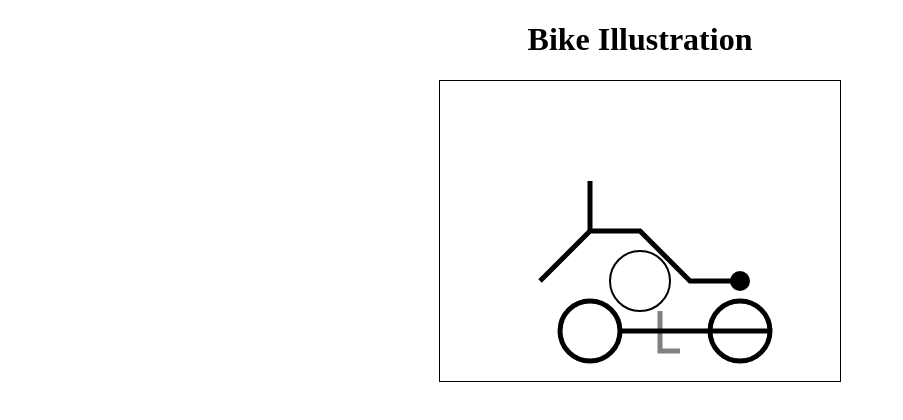
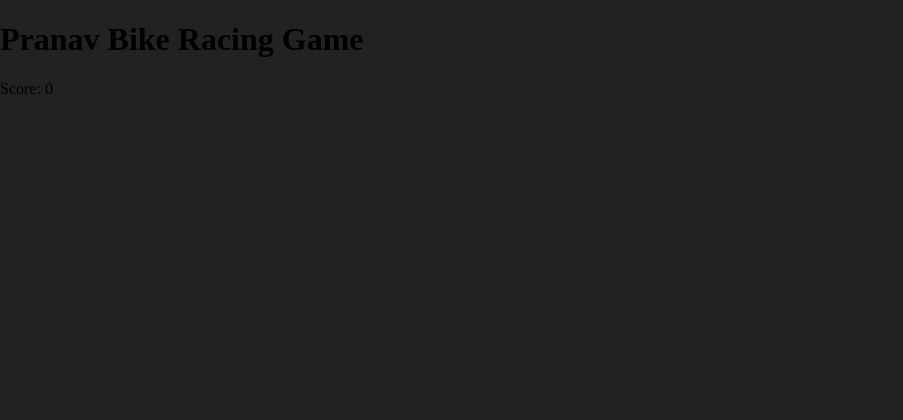
Before and after one commit to achsulav/webapp, a plain HTML site: page index.html in a window 1280 px wide. Shown: the whole page, without its empty margins (0-903 px from the left). Drawn offline with Linux system fonts and the light colour scheme.

Commit message:
Update index.html

```diff
--- a/index.html
+++ b/index.html
@@ -3,18 +3,16 @@
 <head>
     <meta charset="UTF-8">
     <meta name="viewport" content="width=device-width, initial-scale=1.0">
-    <title>Bike Illustration</title>
-    <style>
-        canvas {
-            border: 1px solid #000;
-            display: block;
-            margin: 20px auto;
-        }
-    </style>
+    <title>Bike Racing Game</title>
+    <link rel="stylesheet" href="style.css">
 </head>
 <body>
-    <h1 style="text-align: center;">Bike Illustration</h1>
-    <canvas id="bikeCanvas" width="400" height="300"></canvas>
+    <h1>Pranav Bike Racing Game</h1>
+    <div id="game-container">
+        <div id="bike"></div>
+        <div id="obstacle"></div>
+    </div>
+    <p>Score: <span id="score">0</span></p>
     <script src="script.js"></script>
 </body>
 </html>
```
